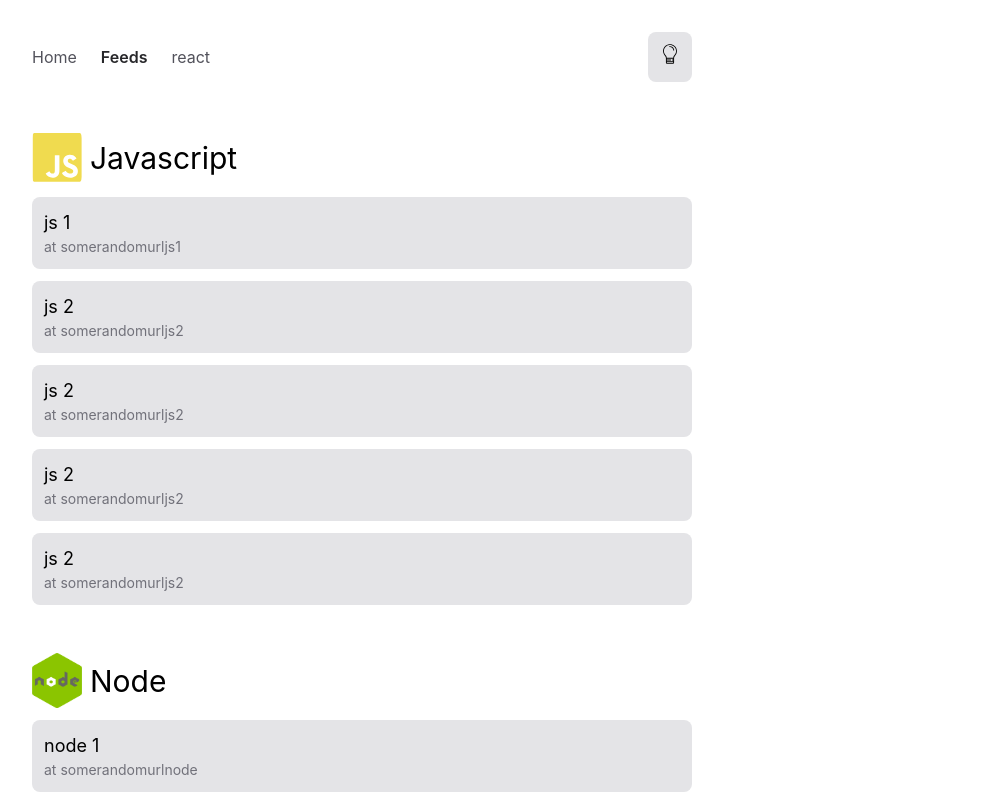
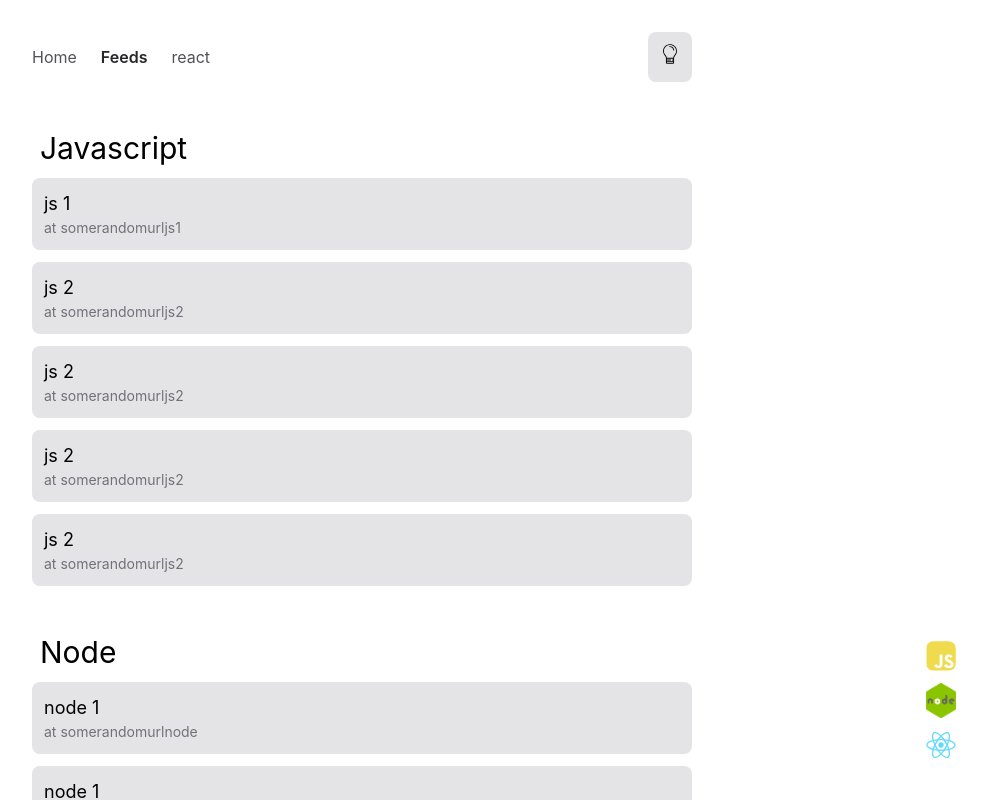
Before and after one commit to inhopj/fcirone.dev, a Next.js app: page /feeds in a window 1280 px wide. Shown: the top 800 px of the page, without its empty margins (284-1271 px from the left). Built offline with nearby package versions, Linux system fonts and the light colour scheme.

Commit message:
add floating buttons

```diff
--- a/components/Feeds/Section.tsx
+++ b/components/Feeds/Section.tsx
@@ -32,16 +32,16 @@ const Section = ({
   return (
     <>
       <div className='flex justify-start items-center max-w-2xl w-full md:pl-3 pb-3'>
-        <Image
+        {/* <Image
           className='rounded-lg'
           src={icon}
           alt="logo-icon"
           width={50}
           height={55}
-          id={id}
-        />
+        /> */}
         <a>
           <h1
+            id={id}
             className="flex text-2xl md:text-3xl text-black dark:text-white pl-2">
             {title}
           </h1>
--- a/pages/feeds.tsx
+++ b/pages/feeds.tsx
@@ -58,6 +58,37 @@ const Feeds: NextPage = () => {
           title='React'
           items={react}
         />
+
+        <div className='flex flex-col fixed bottom-10 right-10'>
+          <a href="#javascript" className='flex mb-3'>
+            <Image
+              className='rounded-lg'
+              src={'/javascript.svg'}
+              alt="logo-icon"
+              width={30}
+              height={30}
+            />
+          </a>
+          <a href="#node" className='flex mb-3'>
+            <Image
+              className='rounded-lg'
+              src={'/node.png'}
+              alt="logo-icon"
+              width={30}
+              height={35}
+            />
+          </a>
+          <a href="#react" className='flex'>
+            <Image
+              className='rounded-lg'
+              src={'/react.svg'}
+              alt="logo-icon"
+              width={30}
+              height={30}
+            />
+          </a>
+        </div>
+
       </div>
     </>
   )
```
